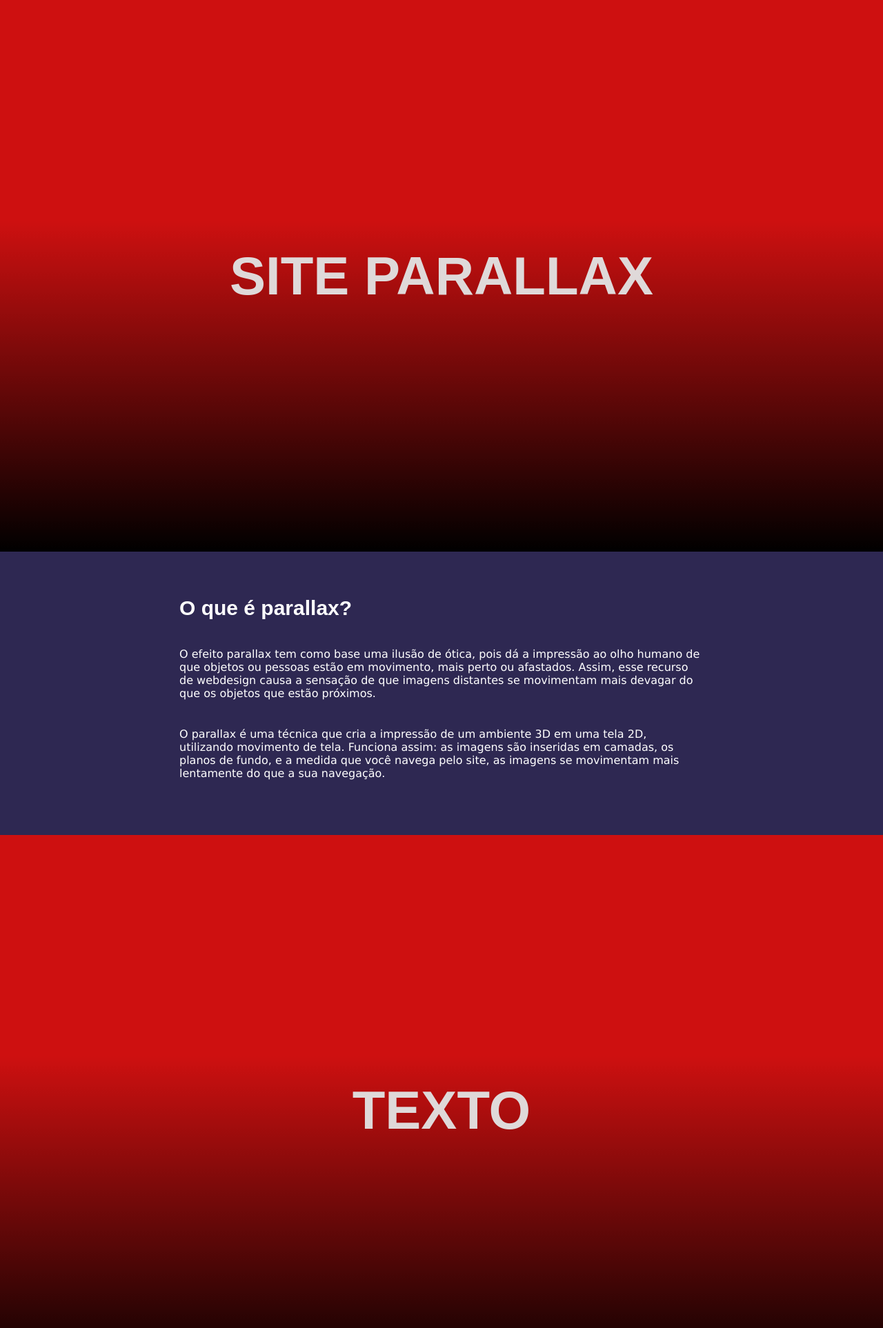
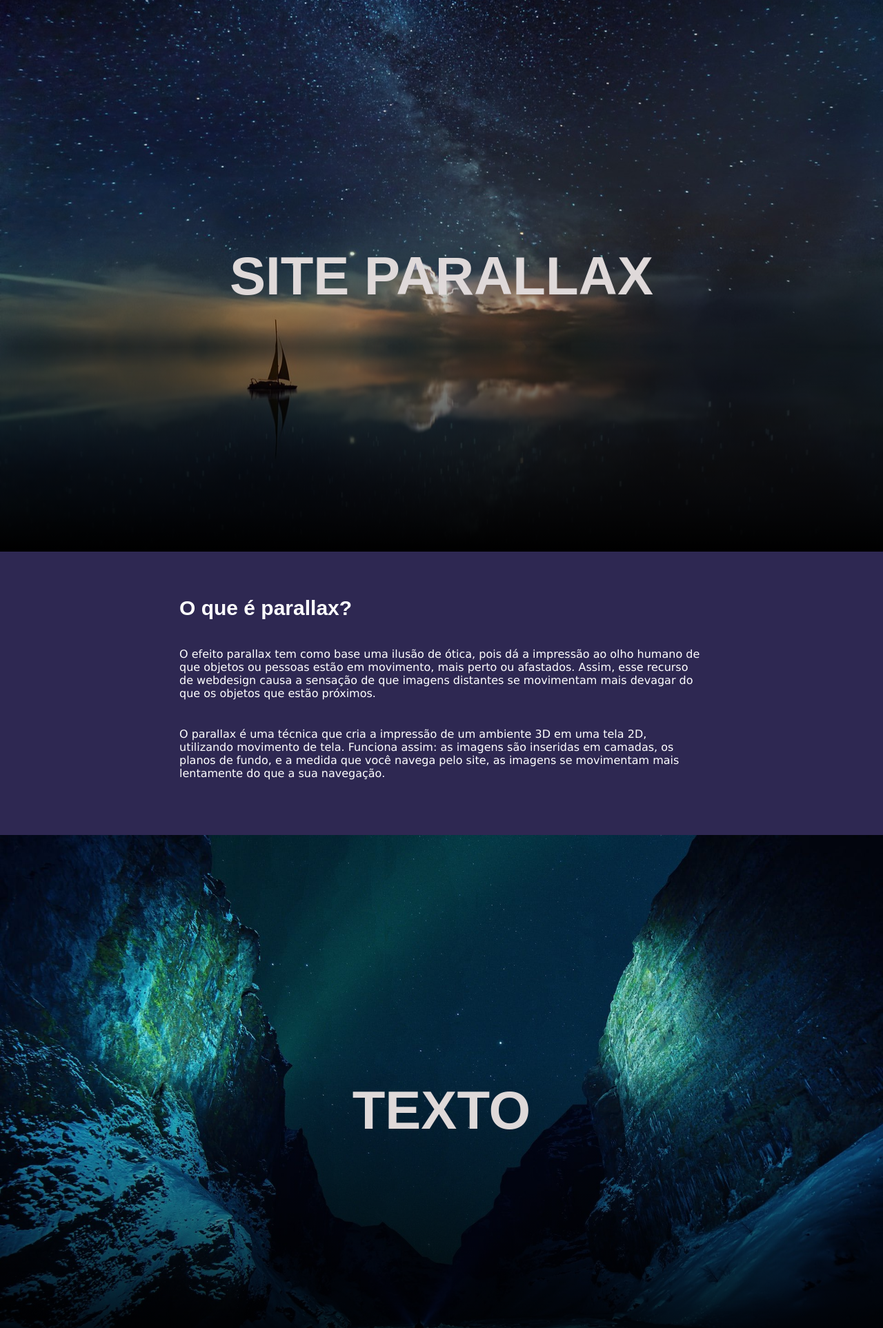
Before and after one commit to joaocmf/site-parallax, a plain HTML site: page index.html in a window 1280 px wide. Shown: the top 1926 px of the page at 69% size. Drawn offline with Linux system fonts and the light colour scheme; the site is published under a folder, as on GitHub Pages, so addresses that start at the root find nothing.

Commit message:
Update styles.css

```diff
--- a/css/styles.css
+++ b/css/styles.css
@@ -87,15 +87,15 @@ section.module.parallax:after {
 
 
 section.module.parallax-1 {
-  background-image: url("/img/imagem1.jpg");
+  background-image: url('../img/imagem1.jpg');
 }
 
 section.module.parallax-2 {
-  background-image: url("/img/image2.jpg");
+  background-image: url('../img/image2.jpg');
 }
 
 section.module.parallax-3 {
-  background-image: url("/img/image3.jpg");
+  background-image: url('../img/image3.jpg');
 }
 
 section.module.parallax h1 {
```
